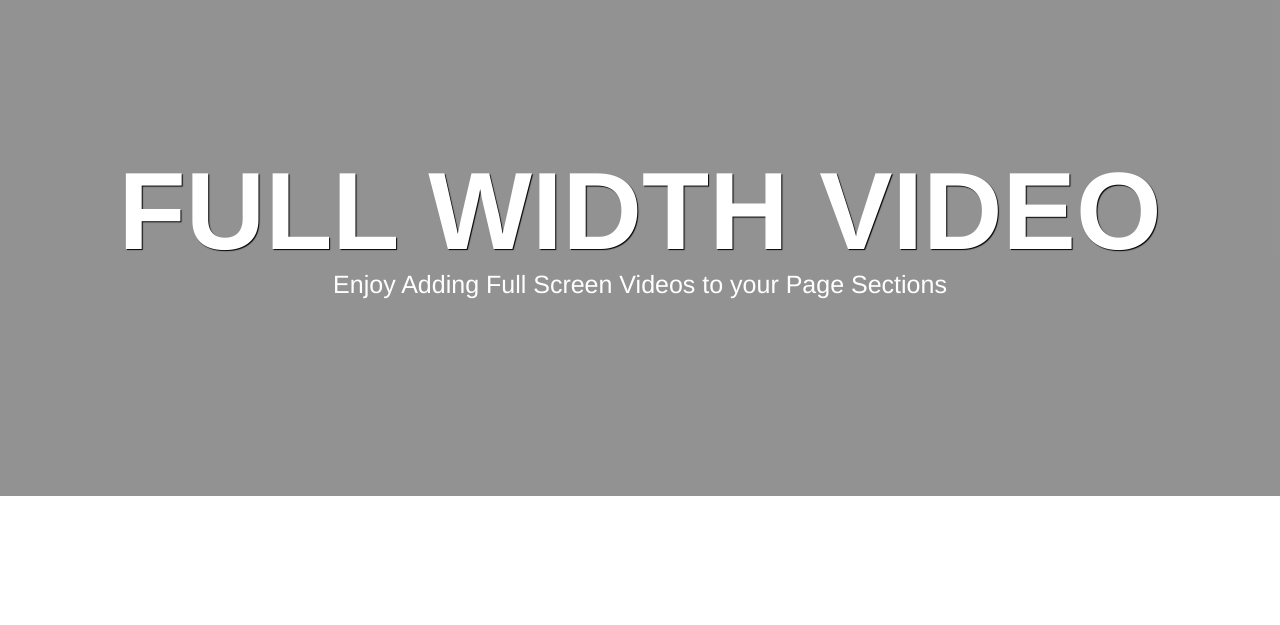
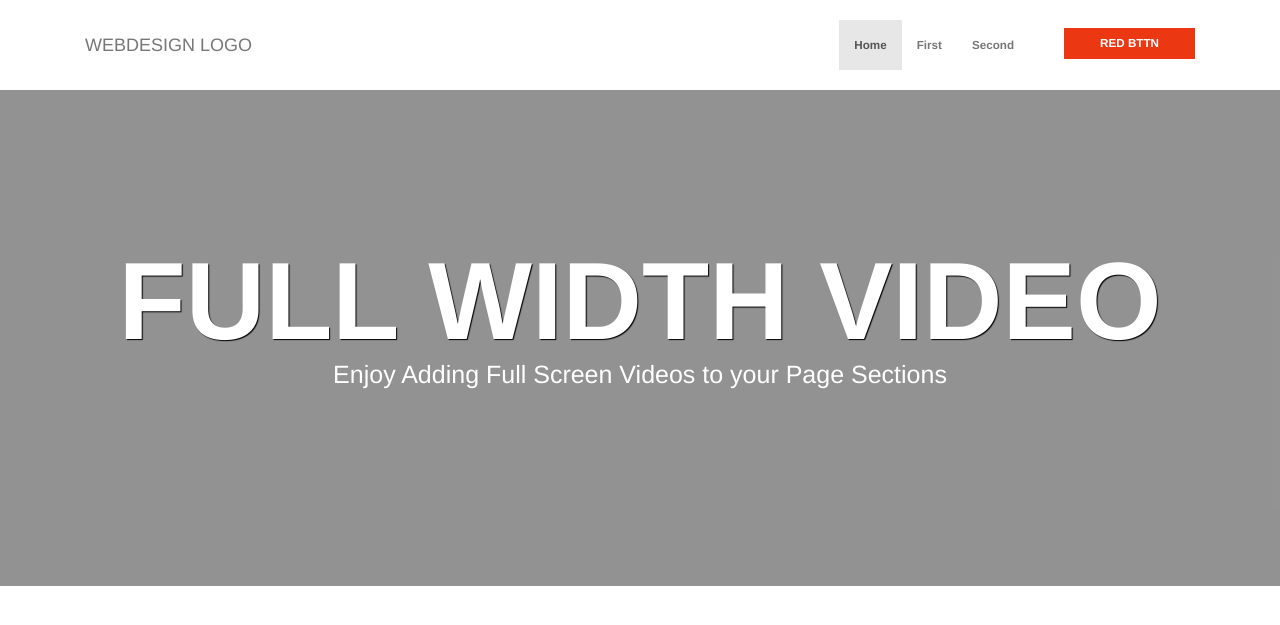
Before and after one commit to thomasooo/fhi-web, a CodeIgniter app: page /database/ in a window 1280 px wide. Shown: the top 625 px of the page. Run offline with CodeIgniter, Linux system fonts and the light colour scheme.

Commit message:
zakladny header

```diff
--- a/application/modules/webdesign/config/webdesign.php
+++ b/application/modules/webdesign/config/webdesign.php
@@ -1,3 +1,3 @@
 <?php  if ( ! defined('BASEPATH')) exit('No direct script access allowed');
 
-	$config['webdesign_'] = 'TODO';
+	$config['webdesign_homepage_video'] = 'https://www.youtube.com/watch?v=fdJc1_IBKJA';
--- a/application/modules/webdesign/controllers/Home.php
+++ b/application/modules/webdesign/controllers/Home.php
@@ -10,10 +10,14 @@ class Home extends MAIN_Controller {
 	}
 
 	public function homepage(){
-		$data = array();
+
+		$data = array(
+			'video' => $this->config->item('webdesign_homepage_video')
+		);
 
 		$this->tpl->add_bootstrap();
-		$this->tpl->add_css('webdesign/js/homepage_player.css');
+		$this->tpl->add_css('webdesign/css/homepage_player.css');
+		$this->tpl->add_css('webdesign/css/custom.css');
 		$this->tpl->add_js_src('plugins/YTPlayer/jquery.mb.YTPlayer.js', true);
 		$this->tpl->add_js('$(document).ready(function () { $(".player").mb_YTPlayer(); });', true);
 
--- a/application/modules/webdesign/views/home/homepage.php
+++ b/application/modules/webdesign/views/home/homepage.php
@@ -1,7 +1,7 @@
 <!--Video Section-->
 <section class="content-section video-section">
 	<div class="pattern-overlay">
-		<a id="bgndVideo" class="player" data-property="{videoURL:'https://www.youtube.com/watch?v=fdJc1_IBKJA',containment:'.video-section', quality:'large', autoPlay:true, mute:true, opacity:1}">bg</a>
+		<a id="bgndVideo" class="player" data-property="{videoURL:'<?=$video?>',containment:'.video-section', quality:'large', autoPlay:true, mute:true, opacity:1}">bg</a>
 		<div class="container">
 			<div class="row">
 				<div class="col-lg-12">
--- a/application/views/header.php
+++ b/application/views/header.php
@@ -11,3 +11,31 @@
 	<meta name="viewport" content="width=device-width, initial-scale=1">
 </head>
 <body>
+	<div class="container">
+		<!-- Static navbar -->
+		<nav class="navbar navbar-default">
+			<div class="container-fluid">
+				<div class="navbar-header">
+					<button type="button" class="navbar-toggle collapsed" data-toggle="collapse" data-target="#navbar" aria-expanded="false" aria-controls="navbar">
+						<span class="sr-only">Toggle navigation</span>
+						<span class="icon-bar"></span>
+						<span class="icon-bar"></span>
+						<span class="icon-bar"></span>
+					</button>
+					<a class="navbar-brand" href="#">WEBDESIGN LOGO</a>
+				</div>
+				<div id="navbar" class="navbar-collapse collapse">
+					<ul class="nav navbar-nav navbar-right">
+						<li class="active"><a href="./">Home <span class="sr-only">(current)</span></a></li>
+						<li><a href="#">First</a></li>
+						<li><a href="#">Second</a></li>
+						<li class="ml-bigger">
+							<div class="btn-nav">
+								<a class="btn btn-red btn-small navbar-btn" href="#">RED BTTN</a>
+							</div>
+						</li>
+					</ul>
+				</div><!--/.nav-collapse -->
+			</div><!--/.container-fluid -->
+		</nav>
+	</div> <!-- /container -->
--- /dev/null
+++ b/webdesign/css/custom.css
@@ -0,0 +1,53 @@
+body {
+	padding-top: 20px;
+	padding-bottom: 20px;
+}
+
+.navbar {
+	margin-bottom: 20px;
+	border: none;
+	background-color: inherit;
+}
+
+.navbar li{
+	color: #696969;
+	font-weight: bold;
+	font-size: smaller;
+}
+
+.red-nav{
+	margin-left: 3em;
+}
+
+.red-nav li a{
+	color: white;
+	background-color: red;
+}
+
+.btn{
+	border-radius: 0;
+}
+
+.btn-red{
+	color: #696969;
+	font-weight: bold;
+	font-size: smaller;
+}
+
+/* tu sa collapsuje menu */
+@media (min-width: 768px){
+
+	.navbar li.ml-bigger {
+		margin-left : 3em;
+	}
+
+	.btn-red{
+		color: #fff;
+		background-color: #EC3713;
+		border-color: #EC3713;
+		font-size: inherit;
+		padding-left: 3em;
+		padding-right: 3em;
+	}
+
+}
--- /dev/null
+++ b/webdesign/css/homepage_player.css
@@ -0,0 +1,33 @@
+.video-section .pattern-overlay {
+	background-color: rgba(71, 71, 71, 0.59);
+	padding: 110px 0 32px;
+	min-height: 496px;
+}
+
+.video-section h1, .video-section h3{
+	text-align:center;
+	color:#fff;
+}
+
+.video-section h1{
+	font-size:110px;
+	font-weight:bold;
+	text-transform: uppercase;
+	margin: 40px auto 0px;
+	text-shadow: 1px 1px 1px #000;
+	-webkit-text-shadow: 1px 1px 1px #000;
+	-moz-text-shadow: 1px 1px 1px #000;
+}
+
+.video-section h3{
+	font-size: 25px;
+	font-weight:lighter;
+	margin: 0px auto 15px;
+}
+
+.video-section .buttonBar{
+	display:none;
+}
+.player {
+	font-size: 1px;
+}
```
